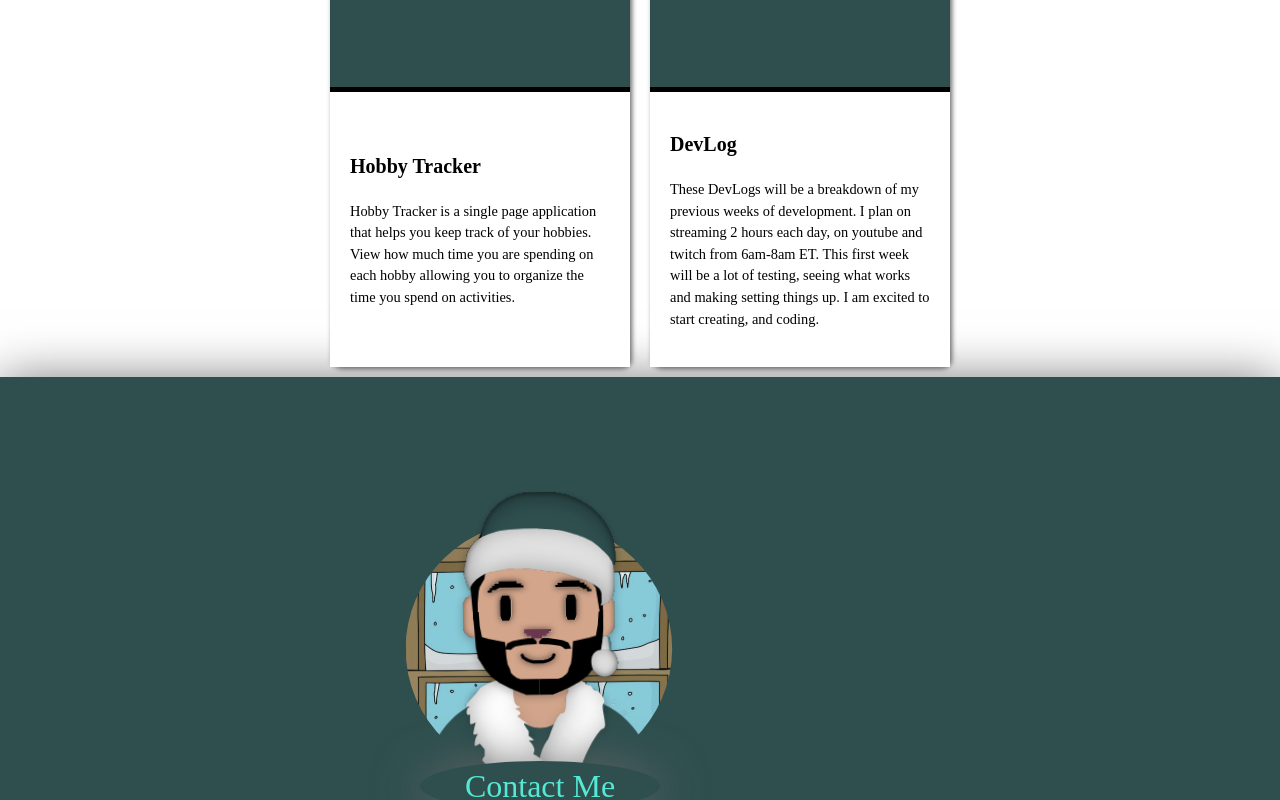
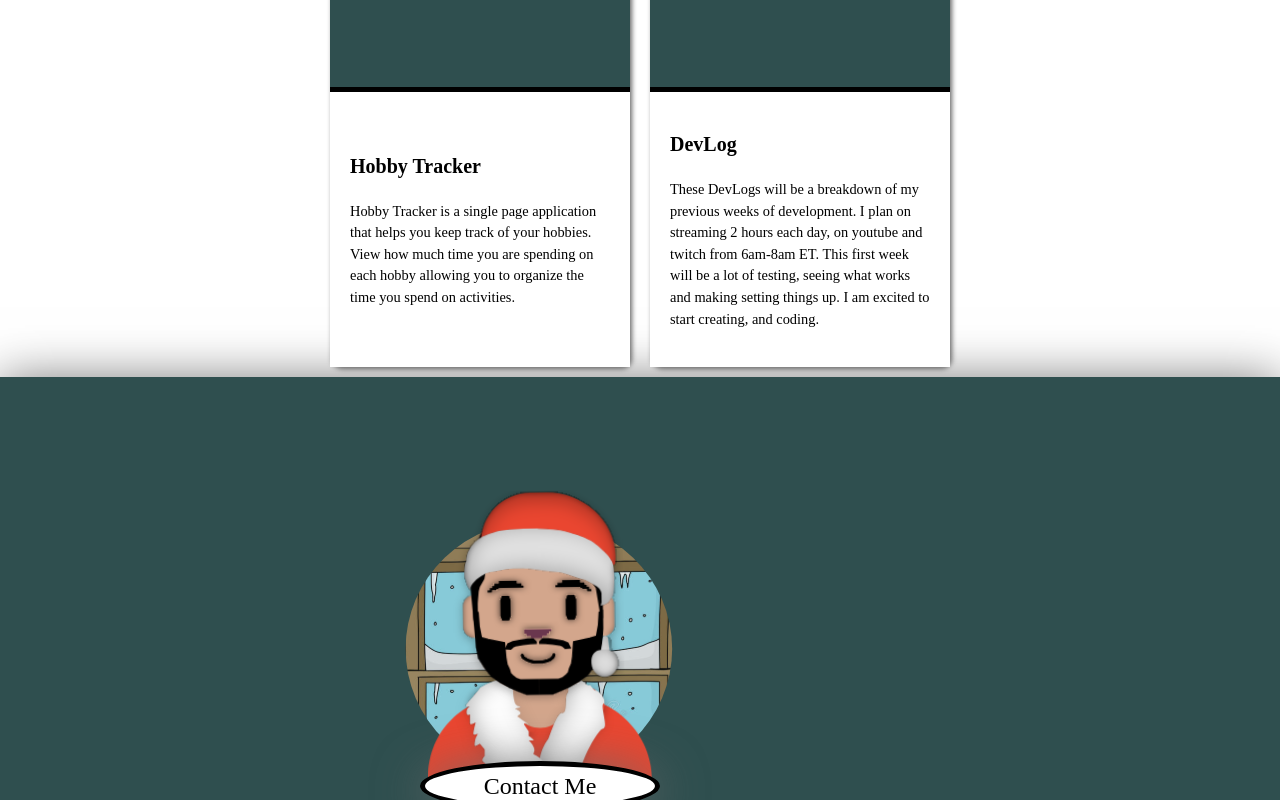
Before and after one commit to Ejguzman3988/portfolio-website, a React (Create React App) app: page / in a window 1280 px wide. Shown: the part 2000-2800 px from the top of the page. Built offline with nearby package versions, Linux system fonts and the light colour scheme; grey boxes are pictures that could not be loaded.

Commit message:
Removes change colors animation to optimize animations

```diff
--- a/src/components/About/About.css
+++ b/src/components/About/About.css
@@ -22,6 +22,7 @@
   position: absolute;
   transform-style: preserve-3d;
   width: 100vw;
+  will-change: transform;
   animation: 50s turn ease-in-out infinite;
 }
 .about__first,
--- a/src/components/Contact/Contact.css
+++ b/src/components/Contact/Contact.css
@@ -62,17 +62,18 @@
   display: flex;
   justify-content: center;
   align-items: center;
-  font-size: 1em;
+  font-size: 0.75em;
   content: "Contact Me";
-  color: var(--blue-green);
+  color: black;
   position: absolute;
-  background: darkslategray;
-  border: 5px var(--navy) solid;
+  background: white;
+  border: 5px black solid;
   width: 240px;
   height: 50px;
   border-radius: 100%;
   transform: translate(80px, 320px);
-  animation: change-colors 15s ease-in-out infinite;
+  will-change: fill, border-color;
+
   box-shadow: 0px 5px 50px dimgrey;
 }
 /* Portrait and Landscape */
--- a/src/components/Header/Header.css
+++ b/src/components/Header/Header.css
@@ -19,8 +19,7 @@
   box-shadow: 0px 5px 10px dimgrey;
 }
 .hoodie-color {
-  fill: darkslategray;
-  animation: change-colors 15s ease-in-out infinite;
+  fill: #ea4630;
 }
 .logo::before {
   display: flex;
@@ -31,33 +30,35 @@
   color: black;
   position: absolute;
   background: white;
-  border: 5px var(--navy) solid;
+  border: 5px black solid;
   width: 240px;
   height: 50px;
   border-radius: 100%;
   transform: translate(80px, 320px);
-  animation: change-colors 15s ease-in-out infinite;
+
   box-shadow: 0px 5px 50px dimgrey;
 }
 
 .head {
   transform-origin: center;
   transform: rotate(0) translate(0, 3px);
+  will-change: transform;
   animation: head-tilt 10s ease-in-out infinite;
 }
 
 #body {
+  will-change: transform;
   animation: shoulder-raise 6s ease-in-out infinite;
 }
 
-@keyframes change-colors {
+/* @keyframes change-colors {
   0% {
-    fill: #165b33;
+
     border-color: #165b33;
   }
 
   20% {
-    fill: #146b3a;
+
     border-color: #146b3a;
   }
   40% {
@@ -69,14 +70,14 @@
     border-color: #ea4630;
   }
   80% {
-    fill: #bb2528;
+
     border-color: #bb2528;
   }
   100% {
-    fill: #165b33;
+
     border-color: #165b33;
   }
-}
+} */
 
 @keyframes head-tilt {
   0% {
--- a/src/components/Projects/Projects.css
+++ b/src/components/Projects/Projects.css
@@ -100,6 +100,7 @@
   display: flex;
   align-items: center;
   justify-content: center;
+  overflow: hidden;
 }
 .video-modal {
   position: fixed;
@@ -208,22 +209,15 @@
     z-index: 10;
     margin-top: -25px;
     border: none;
+    will-change: opacity;
     animation: 4s fade-in linear 1 forwards;
   }
   @keyframes fade-in {
     0% {
       opacity: 0;
-      width: 60%;
     }
     50% {
       opacity: 1;
-      width: 60%;
-      transform: translateY(0);
-      box-shadow: none;
-    }
-    100% {
-      width: 100%;
-      transform: translateY(-50px);
     }
   }
 }
```
